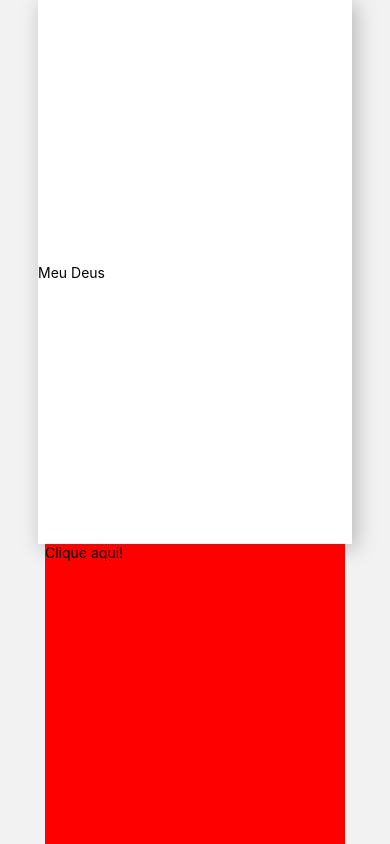
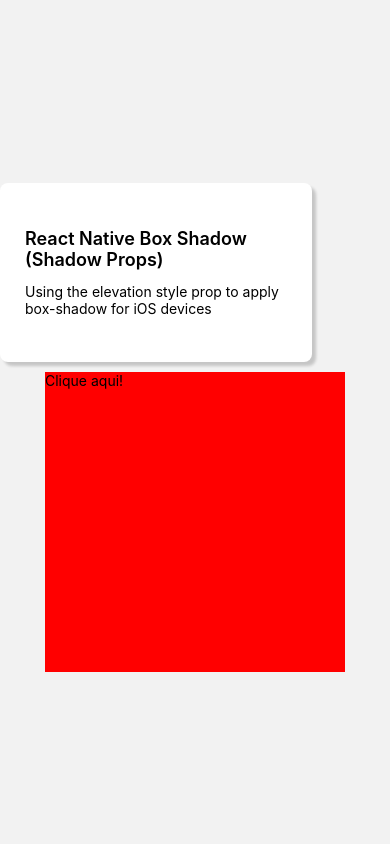
Before and after one commit to Mulannes/bombeiros, a React Native app in the folder bombeiro/: screen / in a window 390 px wide. Built offline with nearby package versions, Linux system fonts and the light colour scheme.

Commit message:
box shadow

```diff
--- a/bombeiro/src/components/form.tsx
+++ b/bombeiro/src/components/form.tsx
@@ -4,27 +4,41 @@ import React from 'react'
 export const Form = () => {
   return (
     <View style={Styles.container}>
-        <View style={Styles.navigation}>
-            <Text>Meu Deus</Text>
+        <View style={[Styles.card, Styles.shadowProp]}>
+            <View>
+            <Text style={Styles.heading}>
+                React Native Box Shadow (Shadow Props)
+            </Text>
+            </View>
+            <Text>
+            Using the elevation style prop to apply box-shadow for iOS devices
+            </Text>
         </View>
-    </View>
+      </View>
   )
 }
 
 const Styles = StyleSheet.create({
     container:{
-        flex: 1,
+
     },
-    navigation:{
-        width: 314,
-        height: 371,
-        backgroundColor: "#FFF",
-        shadowColor: '#000',
-        shadowOffset: {width: 4, height: 4},
-        shadowOpacity: 0.25,
-        shadowRadius: 20,
-        flex: 1,
-        alignContent: "center",
-        justifyContent: "center",
-    }
-})
+    heading: {
+      fontSize: 18,
+      fontWeight: '600',
+      marginBottom: 13,
+    },
+    card: {
+      backgroundColor: 'white',
+      borderRadius: 8,
+      paddingVertical: 45,
+      paddingHorizontal: 25,
+      width: '80%',
+      marginVertical: 10,
+    },
+    shadowProp: {
+      shadowColor: '#171717',
+      shadowOffset: {width: 4, height: 4},
+      shadowOpacity: 0.2,
+      shadowRadius: 3,
+    },
+  });
```
